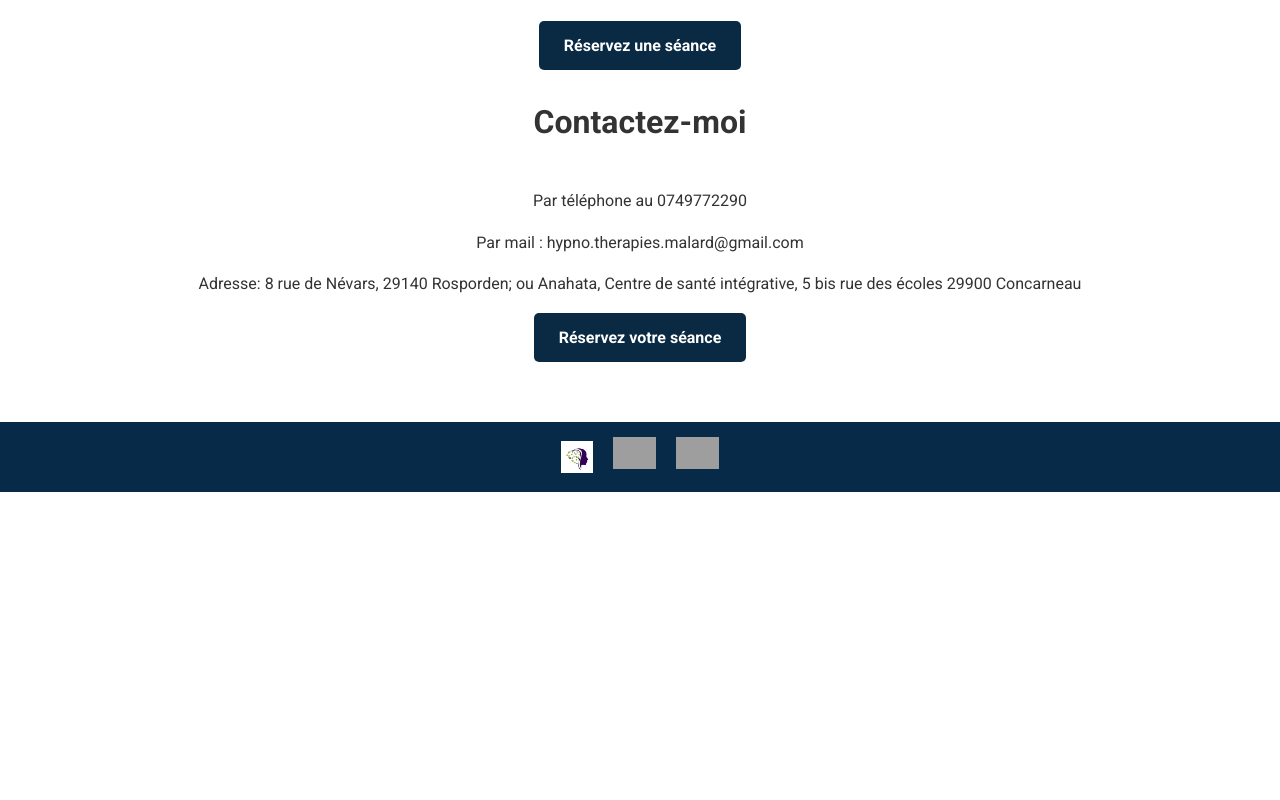
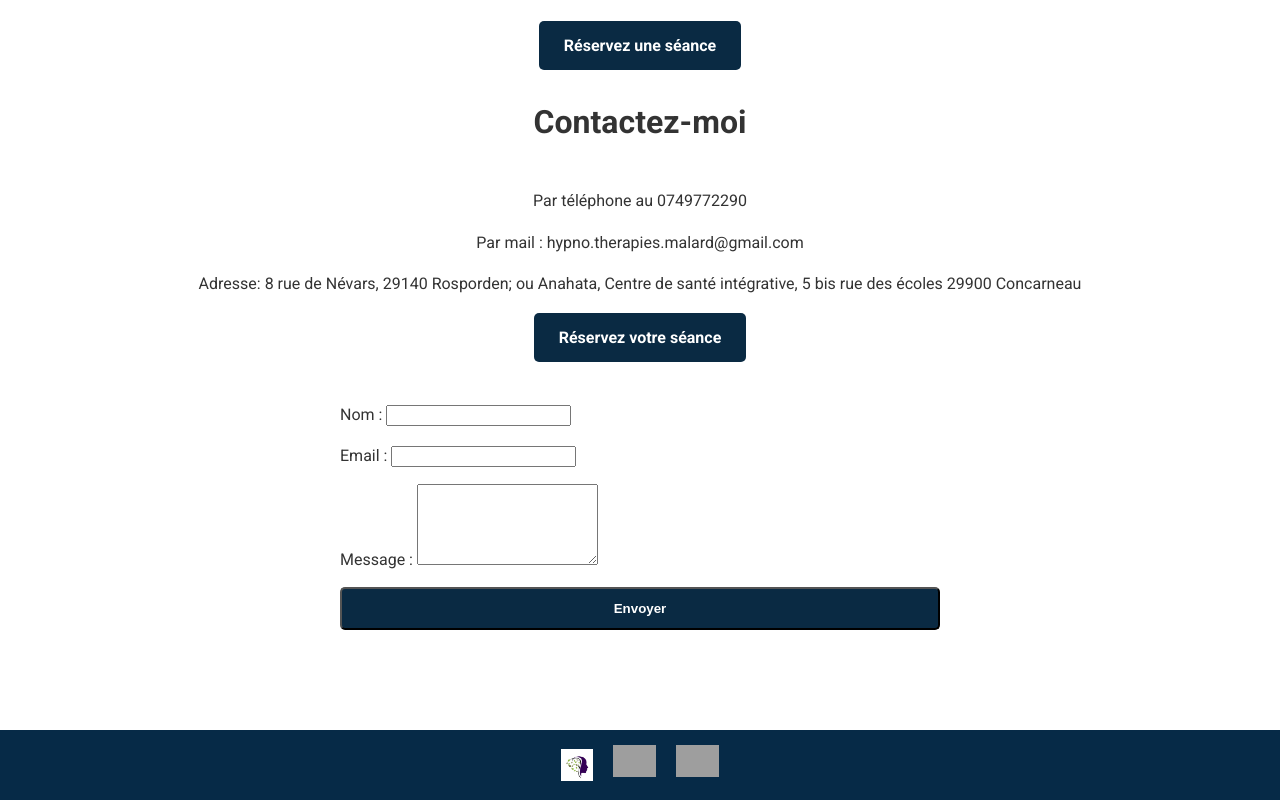
Before and after one commit to hypnotherapiesmalard-dotcom/site-hypnose-et-emdr-concarneau-rosporden, a plain HTML site: page indexcopie.html in a window 1280 px wide. Shown: the part 2675-3475 px from the top of the page. Before the commit the page ends 3167 px from the top, so only its background shows below. Drawn offline with Linux system fonts and the light colour scheme; grey boxes are pictures that could not be loaded; files whose address does not match are found by name.

Commit message:
Update indexcopie.html formu

```diff
--- a/indexcopie.html
+++ b/indexcopie.html
@@ -317,9 +317,30 @@ h2 {
         <p>Par mail : hypno.therapies.malard@gmail.com</p>
         <p>Adresse: 8 rue de Névars, 29140 Rosporden; ou Anahata, Centre de santé intégrative, 5 bis rue des écoles 29900 Concarneau</p>
   </div>
+
   <a href="mailto:hypno.therapies.malard@gmail.com?subject=Demande%20de%20séance&body=Bonjour%20Vincent,%20je%20souhaite%20prendre%20rendez-vous..."
      class="cta-button">Réservez votre séance</a>
+
+  <!-- === Formulaire de contact Formspree === -->
+  <div style="max-width:600px;margin:40px auto;">
+    <form action="https://formspree.io/f/your-form-id" method="POST" style="display:flex;flex-direction:column;gap:15px;text-align:left;">
+      <label>
+        Nom :
+        <input type="text" name="name" required>
+      </label>
+      <label>
+        Email :
+        <input type="email" name="email" required>
+      </label>
+      <label>
+        Message :
+        <textarea name="message" rows="5" required></textarea>
+      </label>
+      <button type="submit" class="cta-button">Envoyer</button>
+    </form>
+  </div>
 </section>
+
 
 <footer class="footer-logos">
   <div class="logo-container">
```
